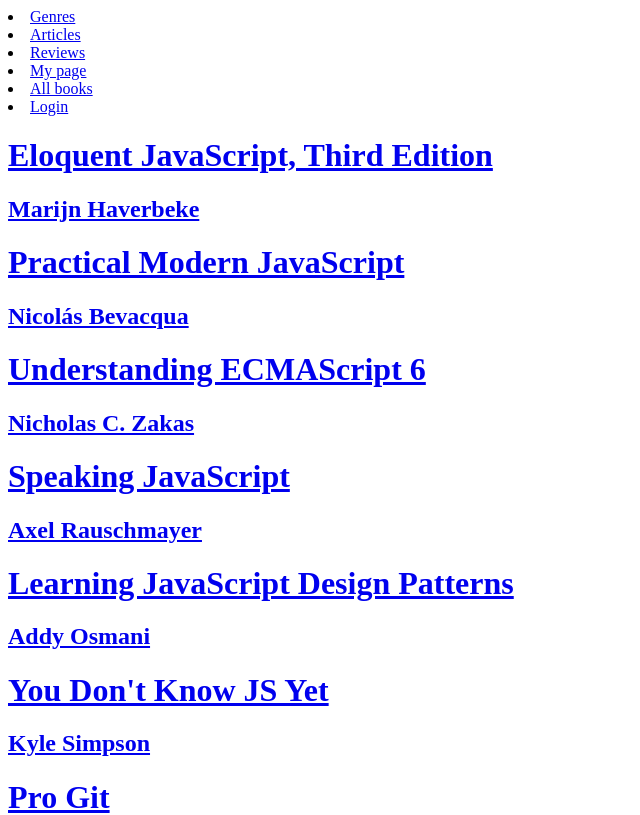
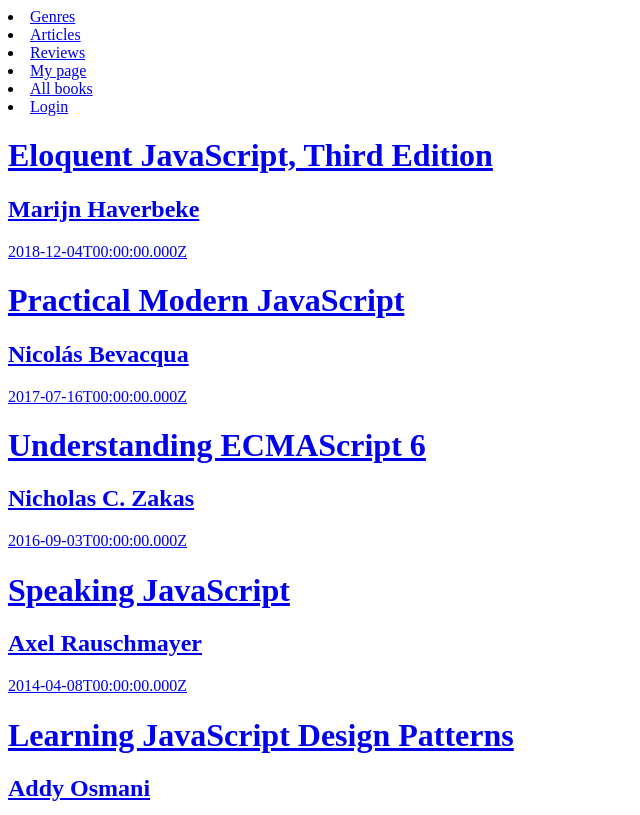
Before and after one commit to PolinaV2020/my-lib, a React (Create React App) app: page /books in a window 1280 px wide. Shown: the top 815 px of the page, without its empty margins (0-640 px from the left). Built offline with nearby package versions, Linux system fonts and the light colour scheme; no server answers; data requests are answered from the project's data file.

Commit message:
feat: change project structure

```diff
--- /dev/null
+++ b/src/App/App.js
@@ -0,0 +1,49 @@
+import React from "react";
+import Login from "../components/Login/Login.js";
+import { Route, NavLink, Switch } from "react-router-dom";
+import Genres from "../components/Genres/Genres.js";
+import UserProfile from "../components/UserProfile/UserProfile.js";
+import Review from "../components/Reviews/Review.js";
+import Reviews from "../components/Reviews/Reviews.js";
+import Articles from "../components/Articles/Articles.js";
+import Book from "../components/Books/Book.js";
+import Books from "../components/Books/Books.js";
+
+const App = (props) => {
+  return (
+    <div>
+      <nav>
+        <li>
+          <NavLink to="/genres">Genres</NavLink>
+        </li>
+        <li>
+          <NavLink to="/articles">Articles</NavLink>
+        </li>
+        <li>
+          <NavLink to="/reviews">Reviews</NavLink>
+        </li>
+        <li>
+          <NavLink to="/user-profile">My page</NavLink>
+        </li>
+        <li>
+          <NavLink to="/books">All books</NavLink>
+        </li>
+        <li>
+          <NavLink to="/login">Login</NavLink>
+        </li>
+      </nav>
+      <Switch>
+        <Route path="/genres" component={Genres}></Route>
+        <Route path="/reviews/:id" component={Review}></Route>
+        <Route path="/reviews" component={Reviews}></Route>
+        <Route path="/articles" component={Articles}></Route>
+        <Route path="/user-profile" component={UserProfile}></Route>
+        <Route path="/books/:id" component={Book}></Route>
+        <Route path="/books" component={Books}></Route>
+        <Route path="/login" component={Login}></Route>
+      </Switch>
+    </div>
+  );
+};
+
+export default App;
--- a/src/components/App/App.js
+++ /dev/null
@@ -1,9 +0,0 @@
-import React from "react";
-import Header from "../Header/Header.js";
-import Login from "../Login/Login.js";
-
-const App = (props) => {
-  return <Header />;
-};
-
-export default App;
--- a/src/components/Books/Book.js
+++ b/src/components/Books/Book.js
@@ -2,7 +2,7 @@ import axios from "axios";
 import React, { useEffect, useState } from "react";
 import { useParams } from "react-router-dom";
 
-const Book = (props) => {
+const Book = () => {
   const [book, setBook] = useState({});
 
   const { id } = useParams();
@@ -18,9 +18,9 @@ const Book = (props) => {
 
   return (
     <div>
-      <h1>{props.title}</h1>
-      <h2>{props.author}</h2>
-      <time>{props.published}</time>
+      <h1>{book.title}</h1>
+      <h2>{book.author}</h2>
+      <time>{book.dateOfPublishing}</time>
     </div>
   );
 };
--- a/src/components/Books/Books.js
+++ b/src/components/Books/Books.js
@@ -22,11 +22,9 @@ const Books = (props) => {
       {books.map((book) => {
         return (
           <Link key={book.id} to={`/books/${book.id}`}>
-            <Book
-              title={book.title}
-              author={book.author}
-              dateOfPublishing={book.published}
-            />
+            <h1>{book.title}</h1>
+            <h2>{book.author}</h2>
+            <time>{book.published}</time>
           </Link>
         );
       })}
--- a/src/components/Header/Header.js
+++ /dev/null
@@ -1,12 +0,0 @@
-import React from "react";
-import Navigation from "../Navigation/Navigation.js";
-
-const Header = (props) => {
-  return (
-    <header>
-      <Navigation />
-    </header>
-  );
-};
-
-export default Header;
--- a/src/components/Navigation/Navigation.js
+++ /dev/null
@@ -1,49 +0,0 @@
-import React from "react";
-import { Route, NavLink, Switch } from "react-router-dom";
-import Genres from "../Genres/Genres.js";
-import UserProfile from "../UserProfile/UserProfile.js";
-import Review from "../Reviews/Review.js";
-import Reviews from "../Reviews/Reviews.js";
-import Articles from "../Articles/Articles.js";
-import Book from "../Books/Book.js";
-import Books from "../Books/Books.js";
-import Login from "../Login/Login.js";
-
-const Navigation = (props) => {
-  return (
-    <div>
-      <nav>
-        <li>
-          <NavLink to="/genres">Genres</NavLink>
-        </li>
-        <li>
-          <NavLink to="/articles">Articles</NavLink>
-        </li>
-        <li>
-          <NavLink to="/reviews">Reviews</NavLink>
-        </li>
-        <li>
-          <NavLink to="/user-profile">My page</NavLink>
-        </li>
-        <li>
-          <NavLink to="/books">All books</NavLink>
-        </li>
-        <li>
-          <NavLink to="/login">Login</NavLink>
-        </li>
-      </nav>
-      <Switch>
-        <Route path="/genres" component={Genres}></Route>
-        <Route path="/reviews/:id" component={Review}></Route>
-        <Route path="/reviews" component={Reviews}></Route>
-        <Route path="/articles" component={Articles}></Route>
-        <Route path="/user-profile" component={UserProfile}></Route>
-        <Route path="/books/:id" component={Book}></Route>
-        <Route path="/books" component={Books}></Route>
-        <Route path="/login" component={Login}></Route>
-      </Switch>
-    </div>
-  );
-};
-
-export default Navigation;
--- a/src/index.js
+++ b/src/index.js
@@ -4,7 +4,7 @@ import { BrowserRouter } from "react-router-dom";
 import { Provider } from "react-redux";
 import { createStore } from "redux";
 
-import App from "./components/App/App";
+import App from "./App/App";
 import reducer from "../src/reducers/reducer.js";
 
 const store = createStore(reducer);
```
